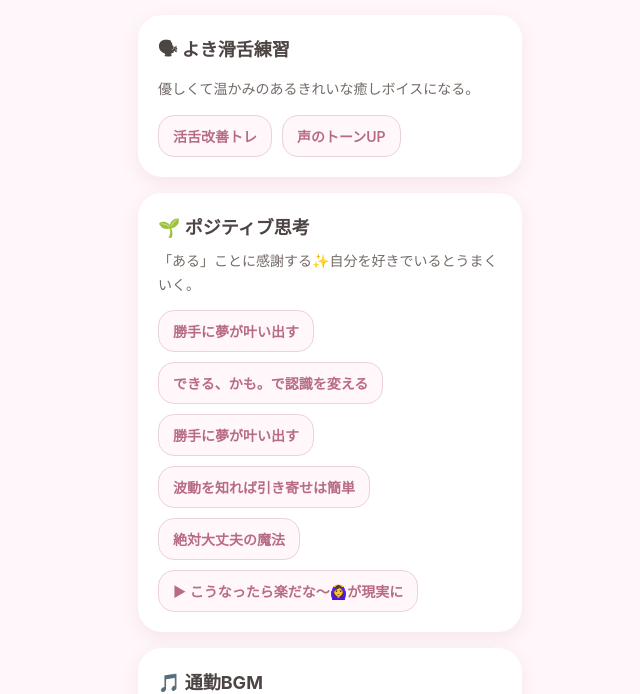
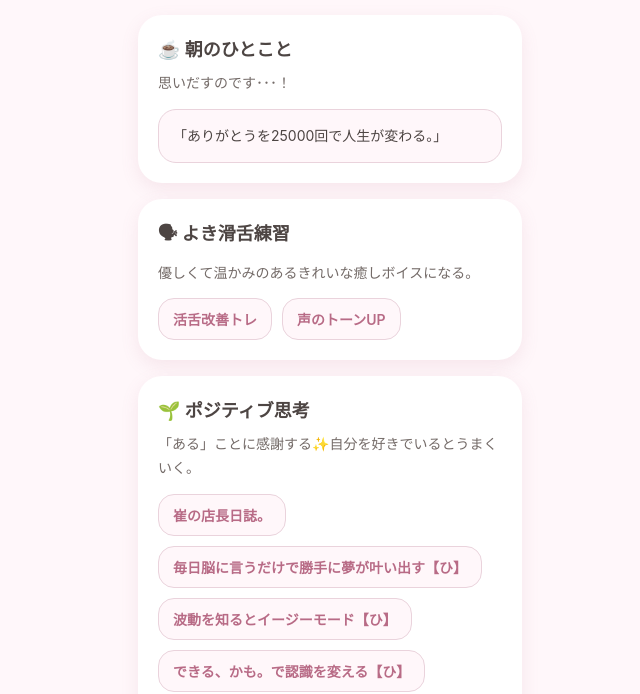
Before and after one commit to mimolab-jp/mimo-lab, a plain HTML site: page routine.html in a window 1280 px wide. Shown: the part 125-819 px from the top of the page, without its empty margins (310-950 px from the left). Drawn offline with Linux system fonts and the light colour scheme.

Commit message:
通勤/ランダムメッセージ化

```diff
--- a/routine.html
+++ b/routine.html
@@ -15,6 +15,14 @@
       <p class="page-lead">よっしゃー！「絶対できる」の魔法を、朝かける。</p>
     </header>
 
+        <section class="routine-card">
+      <h2>☕ 朝のひとこと</h2>
+      <p>思いだすのです･･･！</p>
+
+      <div id="morningMessage" class="message-box"></div>
+    </section>
+
+
     <section class="routine-card">
       <h2>🗣 よき滑舌練習</h2>
       <p>優しくて温かみのあるきれいな癒しボイスになる。</p>
@@ -30,14 +38,17 @@
       <p>「ある」ことに感謝する✨自分を好きでいるとうまくいく。</p>
 
       <div class="link-buttons">
-        <a href="https://www.youtube.com/watch?v=oiPmd7BkCZk&list=LL&index=18" class="small-link-button">勝手に夢が叶い出す</a>
+        <a href="https://www.youtube.com/@sai_ryohei" class="small-link-button">崔の店長日誌。</a>
+        <a href="https://www.youtube.com/watch?v=oiPmd7BkCZk&list=LL&index=18" class="small-link-button">毎日脳に言うだけで勝手に夢が叶い出す【ひ】</a>
+          <a href="https://www.youtube.com/watch?v=sBOLIaYY1YY&list=LL&index=19" class="small-link-button">波動を知るとイージーモード【ひ】</a>
         <a href="https://youtu.be/9ijpJjTzzZk?si=yp5m0kufIOLxbVpG&t=430" class="small-link-button">
-できる、かも。で認識を変える</a>
-        <a href="https://www.youtube.com/watch?v=oiPmd7BkCZk&list=LL&index=18" class="small-link-button">勝手に夢が叶い出す</a>
-        <a href="https://www.youtube.com/watch?v=sBOLIaYY1YY&list=LL&index=19" class="small-link-button">波動を知れば引き寄せは簡単</a>
-        <a href="https://www.youtube.com/watch?v=837Z6FGOsv4&list=LL&index=20" class="small-link-button">絶対大丈夫の魔法</a>
-      　<a href="https://www.youtube.com/watch?v=IVgwxk8F9gA&list=LL&index=44" class="small-link-button">▶ こうなったら楽だな～🙆‍♀️が現実に</a>
-      </div>
+できる、かも。で認識を変える【ひ】</a>
+        <a href="https://www.youtube.com/watch?v=837Z6FGOsv4&list=LL&index=20" class="small-link-button">【Short】
+実は逆だった人生の法則5選【ひ】</a>
+      　<a href="https://www.youtube.com/watch?v=IVgwxk8F9gA&list=LL&index=44" class="small-link-button">▶ こうなったら楽だな～🙆‍♀️これだけだった。【Mika】</a>
+    　　<a href="https://www.youtube.com/watch?v=CoSa511fr8c" class="small-link-button">ありがとう2万5000回唱えると奇跡が起こる【櫻】</a>
+
+    </div>
     </section>
 
     <section class="routine-card">
@@ -52,14 +63,30 @@
       </div>
     </section>
 
-    <section class="routine-card">
-      <h2>☕ 朝のひとこと</h2>
-      <p>今日の合言葉。</p>
+ </main>
 
-      <div class="message-box">
-        「すべてうまくいく！運気上昇中♪」
-      </div>
-    </section>
-  </main>
+
+  <script>
+  const morningMessages = [
+    "「人生はイージーモード。」",
+    "「ありがとう愛してる。」",
+    "「わたし可愛い大好きハグハグアイラビュー。」",
+    "「願いが実現した世界を五感で味わってみる。」",
+    "「日常の小さな感謝を書き出す習慣。」",
+    "「今日はどんな楽しいことが起こるんだろう？」",
+    "「ありがとうを25000回で人生が変わる。」"
+  ];
+
+  const morningMessage = document.getElementById("morningMessage");
+
+  if (morningMessage) {
+    const randomIndex = Math.floor(
+      Math.random() * morningMessages.length
+    );
+
+    morningMessage.textContent = morningMessages[randomIndex];
+  }
+</script>
+
 </body>
 </html>
```
